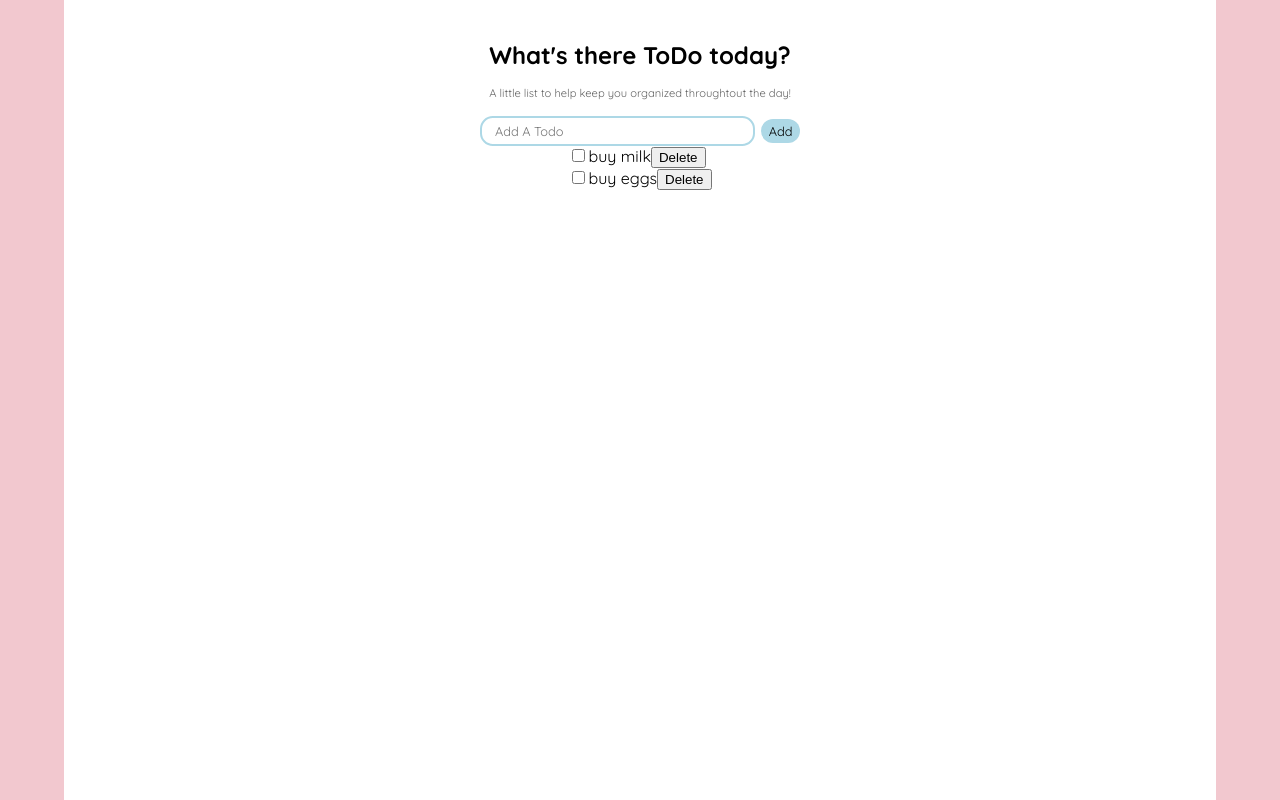
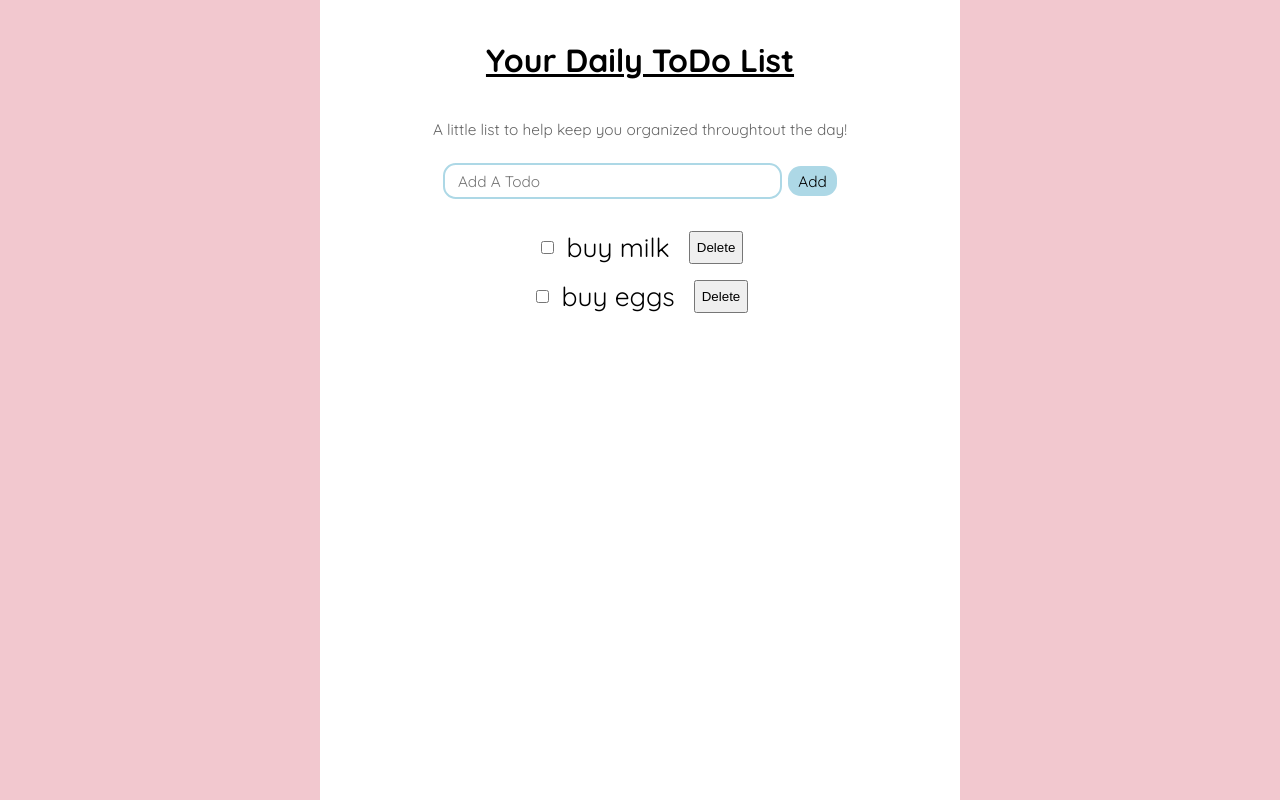
Before and after one commit to dpiedra42/todo-list, a Next.js app: page / in a window 1280 px wide. Built offline with nearby package versions, Linux system fonts and the light colour scheme.

Commit message:
trying to style todo list

```diff
--- a/components/DisplayTodo.jsx
+++ b/components/DisplayTodo.jsx
@@ -1,9 +1,10 @@
 import Todo from './Todo';
+import styled from '@emotion/styled';
 
 export default function DisplayTodo(props) {
     return(
         <div>
-            <div>
+            <TodoDiv>
                 {props.todos.map(item => (
                     <Todo key={item.id}
                           task={item.task}
@@ -13,7 +14,16 @@ export default function DisplayTodo(props) {
                           toggleComplete={props.toggleComplete}
                     />
                 ))}
-            </div>
+            </TodoDiv>
         </div>
     )
 }
+
+const TodoDiv = styled.div`
+    padding: 2.5vw;
+
+    @media (max-width: 780px)
+    {
+        padding: 2rem
+    }
+`
--- a/components/Todo.jsx
+++ b/components/Todo.jsx
@@ -1,17 +1,40 @@
 import { useState } from 'react';
+import styled from '@emotion/styled';
 
 export default function Todo(props) {
     return(
-        <div>
-            <label>
-                <input type="checkbox"
-                       name={props.task}
-                       checked={props.completed}
-                       onChange={() => props.toggleComplete(props.id)}
-                />
-                {props.task}
-            </label>
+        <TaskContainer>
+            <TaskDiv>
+                <Task>
+                    <InputBox type="checkbox"
+                        name={props.task}
+                        checked={props.completed}
+                        onChange={() => props.toggleComplete(props.id)}
+                    />
+                    {props.task}
+                </Task>
+            </TaskDiv>
             <button type='button' onClick={() => props.removeTodo(props.id)}>Delete</button>
-        </div>
+        </TaskContainer>
     )
 }
+const TaskContainer = styled.div`
+    padding-bottom: 2vh;
+    width: 30vw;
+    display: flex;
+    justify-content: center;
+    flex-wrap: wrap;
+`
+const TaskDiv = styled.div`
+    display: flex;
+    flex-wrap: wrap;
+`
+const InputBox = styled.input`
+    margin-right: 1vw;
+`
+const Task = styled.label`
+    font-size: 3.3vh;
+    padding-right: 1.5vw;
+    display: flex;
+    flex-wrap: wrap;
+`
--- a/components/TodoAdd.jsx
+++ b/components/TodoAdd.jsx
@@ -17,19 +17,28 @@ export default function TodoAdd({addTodo}) {
 }
 
 const AddTodo = styled.input`
-    width: 20vw;
-    height: 3vh;
+    width: 25vw;
+    height: 3.8vh;
     margin-right: 0.5vw;
     padding-left: 1vw;
     border: solid 0.2vw lightblue;
     border-radius: 1vw;
-    font-size: 1vw;
+    font-size: 1.2vw;
     font-family: 'Quicksand', sans-serif;
+
+    @media (max-width:780px)
+      {
+        font-size: 0.8rem;
+        width: 50vw;
+        height: 4vh;
+        border: solid 0.2rem lightblue;
+        border-radius: 1rem;
+      }
 `
 const SubmitButton = styled.button`
-    width: 3vw;
-    font-size: 1vw;
-    height: 3vh;
+    width: 3.8vw;
+    font-size: 1.2vw;
+    height: 3.8vh;
     background-color: lightblue;
     border: none;
     border-radius: 1vw;
@@ -38,4 +47,12 @@ const SubmitButton = styled.button`
     :hover {
         color: white;
     }
+
+    @media (max-width:780px)
+      {
+        width: 8vw;
+        font-size: 0.7rem;
+        height: 4vh;
+        border-radius: 0.8rem;
+      }
 `
--- a/components/TodoApp.jsx
+++ b/components/TodoApp.jsx
@@ -38,7 +38,7 @@ export default function TodoApp() {
 
     return (
         <TodoAppContainer>
-            <Title>What&apos;s there ToDo today?</Title>
+            <Title>Your Daily ToDo List</Title>
             <Caption>A little list to help keep you organized throughtout the day!</Caption>
             <TodoAdd addTodo={addTodo}/>
             <DisplayTodo todos={items}
@@ -56,29 +56,31 @@ export default function TodoApp() {
       background-color: white;
       height: 100vh;
       width: 50vw;
-      @media (min-width:320px)
+      @media (max-width:780px)
       {
         width: 90vw;
       }
   `
   const Title = styled.h1`
     margin: 0;
-    padding: 5vh 0 2vh 0;
+    padding: 5vh 0 5vh 0;
     font-size: 2.5vw;
+    text-decoration: underline;
 
-    @media (min-width:320px)
+    @media (max-width:780px)
       {
-        font-size: 1.5rem;
+        font-size: 1.8rem;
       }
 `
   const Caption = styled.p`
       color: rgb(101, 101, 101);
       margin: 0;
       font-size: 1.2vw;
-      padding-bottom: 2vh;
+      padding-bottom: 3vh;
 
-      @media (min-width:320px)
+      @media (max-width:780px)
       {
-        font-size: 0.7rem;
+        font-size: 0.9rem;
+        padding-bottom: 2.5vh;
       }
   `
--- a/styles/globals.css
+++ b/styles/globals.css
@@ -6,5 +6,4 @@ html, body {
     background-color: rgb(242, 200, 207);
     display: flex;
     justify-content: center;
-
 }
```
